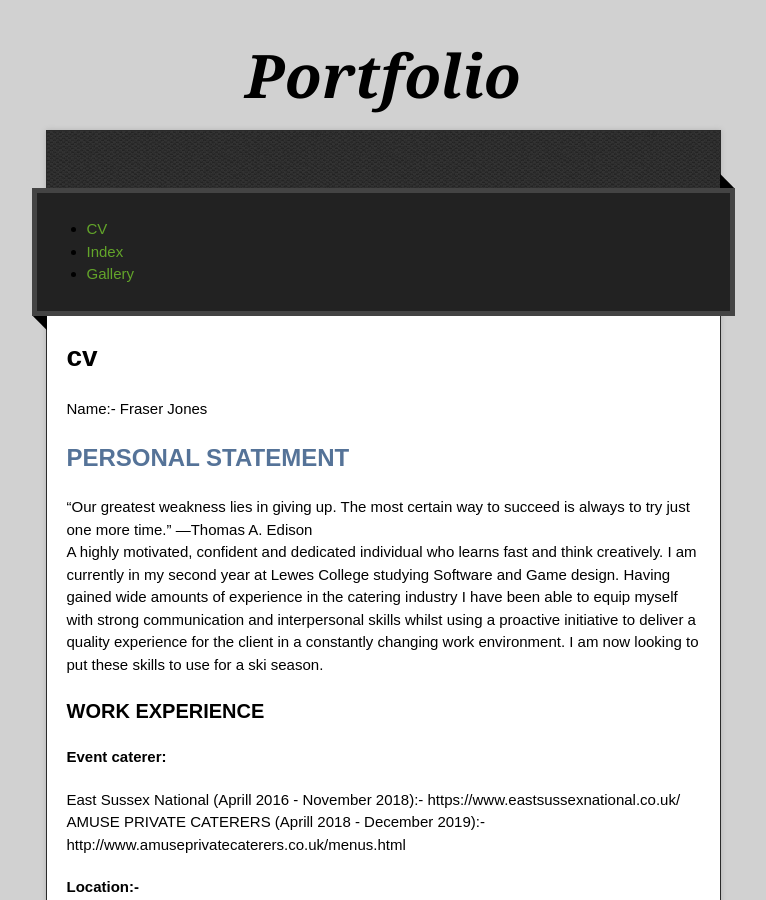
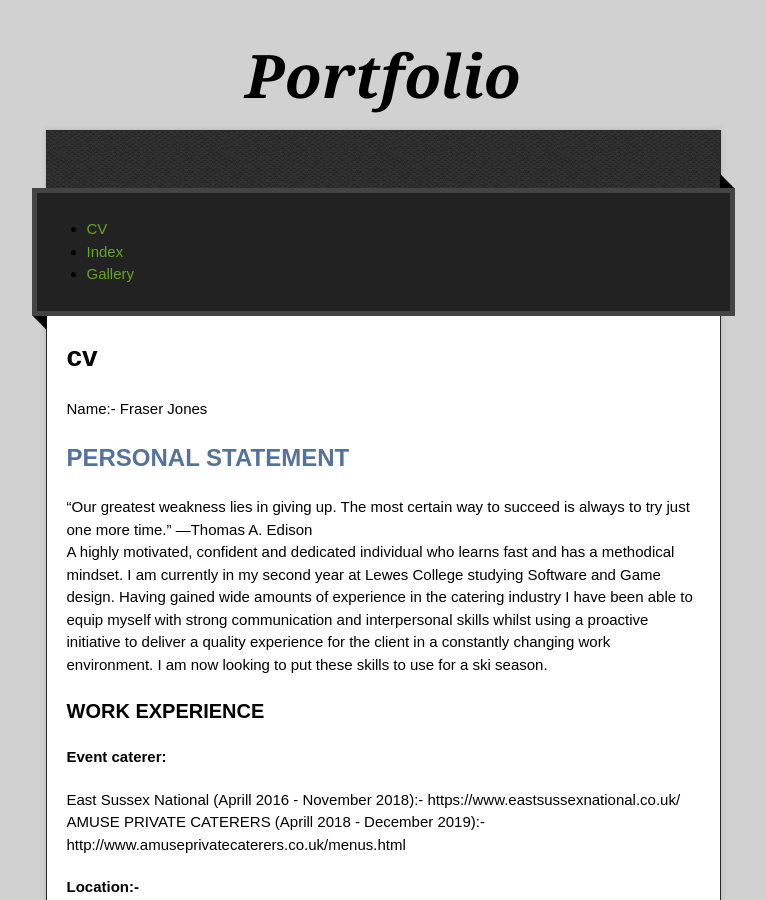
Before and after one commit to Ceirios1/Portfolio, a Jekyll site: the page built from cv.md, in a window 1280 px wide and 900 px high. Shown: the whole window, without its empty margins (257-1023 px from the left). Built offline with Jekyll 4.4.1, drawn with Linux system fonts in a browser that asks for light colours; our own code applies the rules of GitHub Pages for plain Markdown files; comment, search, counter and statistics services are not loaded; the repository's description, which GitHub fills in, is left out.

Commit message:
Update cv.md

```diff
--- a/cv.md
+++ b/cv.md
@@ -3,7 +3,7 @@ Name:- Fraser Jones
 
 ## PERSONAL STATEMENT
 "Our greatest weakness lies in giving up. The most certain way to succeed is always to try just one more time." —Thomas A. Edison <br/>
-A highly motivated, confident and dedicated individual who learns fast and think creatively. I am currently in my second year at Lewes College studying Software and Game design. Having gained wide amounts of experience in the catering industry I have been able to equip myself with strong communication and interpersonal skills whilst using a proactive initiative to deliver a quality experience for the client in a constantly changing work environment. I am now looking to put these skills to use for a ski season.
+A highly motivated, confident and dedicated individual who learns fast and has a methodical mindset. I am currently in my second year at Lewes College studying Software and Game design. Having gained wide amounts of experience in the catering industry I have been able to equip myself with strong communication and interpersonal skills whilst using a proactive initiative to deliver a quality experience for the client in a constantly changing work environment. I am now looking to put these skills to use for a ski season.
 
 ### WORK EXPERIENCE
 
```
